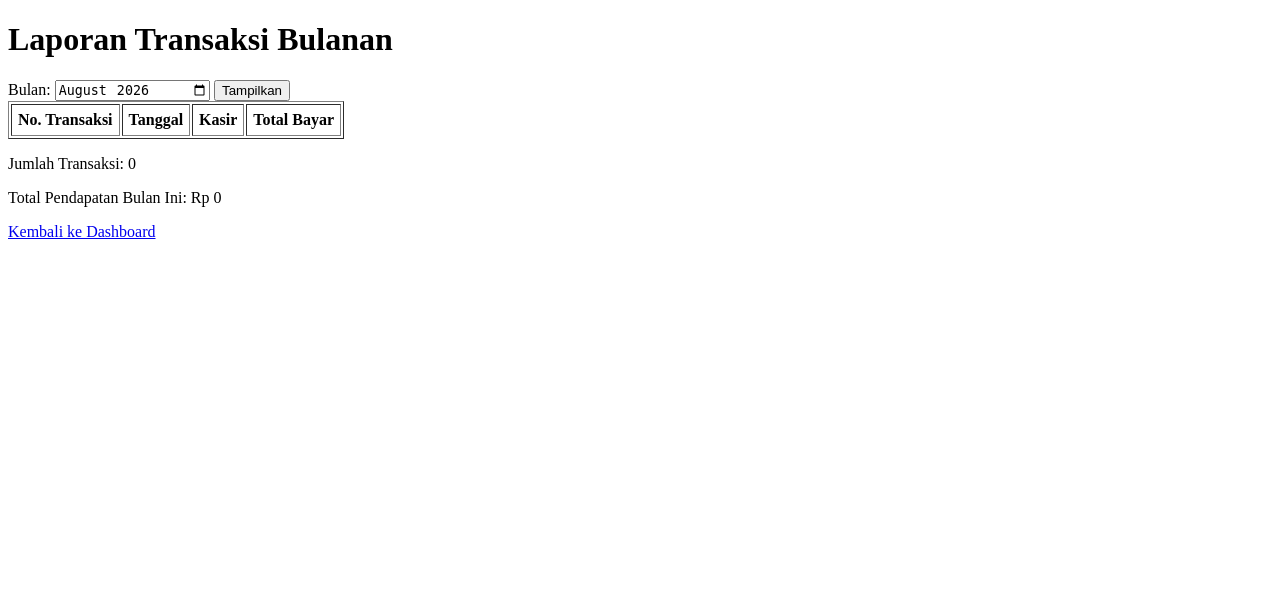
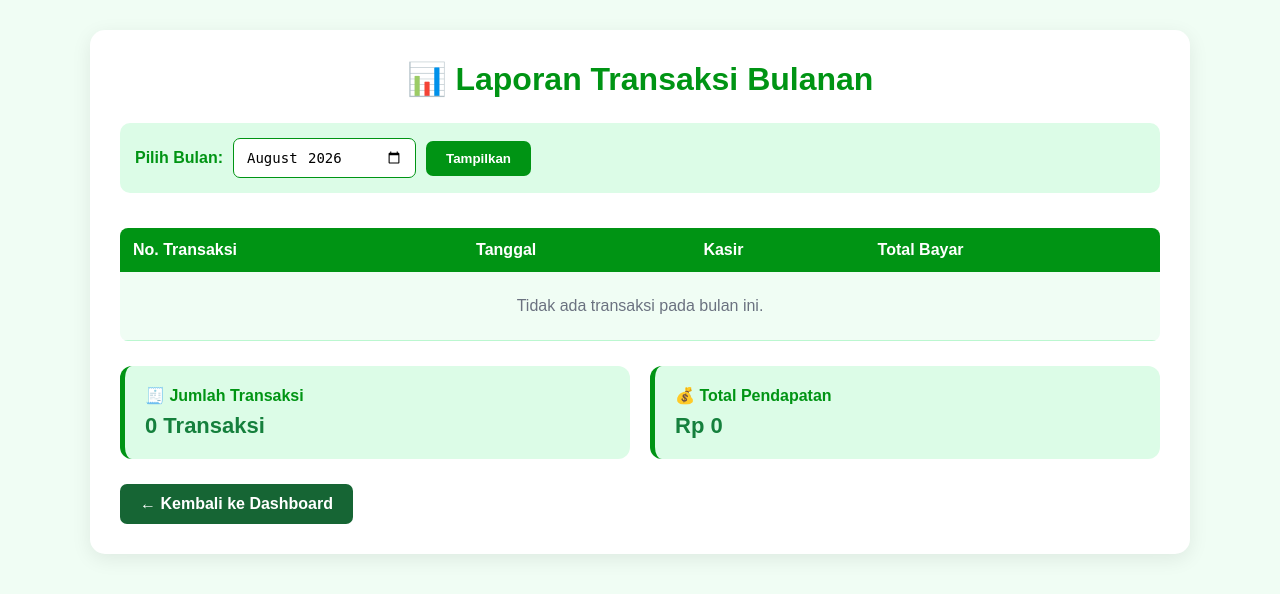
Before and after one commit to zahruaf/warung-abc, a PHP site: page /laporan_bulanan.php in a window 1280 px wide. Shown: the top 594 px of the page. Run offline with PHP 8.4, Linux system fonts and the light colour scheme; the visitor is signed in with stand-in values (Sample User, id 1); tables that the repository leaves empty hold one stand-in row (values such as "Sample post"); lists and menus that the app fills with data are empty.

Commit message:
sudah selesai add css

```diff
--- a/laporan_bulanan.php
+++ b/laporan_bulanan.php
@@ -1,43 +1,329 @@
 <?php
 // laporan_bulanan.php
+
 include 'includes/cek_session.php';
 include 'config/koneksi.php';
+
 $bulan = isset($_GET['bulan']) ? $_GET['bulan'] : date('Y-m');
 $bulan = mysqli_real_escape_string($koneksi, $bulan);
 
-$sql = "SELECT t.no_transaksi, t.tanggal, t.total_bayar, u.nama_lengkap AS nama_kasir";
-$sql .= " FROM tbl_transaksi t JOIN tbl_user u ON t.id_kasir = u.id_user";
-$sql .= " WHERE DATE_FORMAT(t.tanggal, '%Y-%m') = '$bulan' ORDER BY t.tanggal ASC";
+$sql = "SELECT
+            t.no_transaksi,
+            t.tanggal,
+            t.total_bayar,
+            u.nama_lengkap AS nama_kasir
+        FROM tbl_transaksi t
+        JOIN tbl_user u ON t.id_kasir = u.id_user
+        WHERE DATE_FORMAT(t.tanggal, '%Y-%m') = '$bulan'
+        ORDER BY t.tanggal ASC";
+
 $hasil = mysqli_query($koneksi, $sql);
 
 $total_bulanan = 0;
 $jumlah_transaksi = 0;
 ?>
+
 <!DOCTYPE html>
-<html>
-<head><title>Laporan Bulanan - Warung ABC</title></head>
+<html lang="id">
+
+<head>
+    <meta charset="UTF-8">
+    <meta name="viewport" content="width=device-width, initial-scale=1.0">
+
+    <title>Laporan Bulanan - Warung ABC</title>
+
+    <style>
+        * {
+            box-sizing: border-box;
+        }
+
+        body {
+            margin: 0;
+            padding: 30px;
+            font-family: Arial, sans-serif;
+            background: #f0fdf4;
+            color: #009414;
+        }
+
+        .container {
+            max-width: 1100px;
+            margin: auto;
+            background: white;
+            padding: 30px;
+            border-radius: 15px;
+            box-shadow: 0 5px 20px rgba(0, 0, 0, 0.08);
+        }
+
+        h1 {
+            color: #009414;
+            text-align: center;
+            margin-top: 0;
+            margin-bottom: 25px;
+        }
+
+        /* FORM FILTER */
+        .form-filter {
+            display: flex;
+            align-items: center;
+            gap: 10px;
+            margin-bottom: 25px;
+            padding: 15px;
+            background: #dcfce7;
+            border-radius: 10px;
+        }
+
+        .form-filter label {
+            font-weight: bold;
+            color: #009414;
+        }
+
+        input[type="month"] {
+            padding: 10px 12px;
+            border: 1px solid #009414;
+            border-radius: 7px;
+            font-size: 14px;
+            background: white;
+        }
+
+        input[type="submit"] {
+            padding: 10px 20px;
+            background: #009414;
+            color: white;
+            border: none;
+            border-radius: 7px;
+            cursor: pointer;
+            font-weight: bold;
+        }
+
+        input[type="submit"]:hover {
+            background: #009414;
+        }
+
+        /* TABLE */
+        .table-wrapper {
+            overflow-x: auto;
+        }
+
+        table {
+            width: 100%;
+            border-collapse: collapse;
+            margin-top: 10px;
+            overflow: hidden;
+            border-radius: 8px;
+        }
+
+        th {
+            background: #009414;
+            color: white;
+            padding: 13px;
+            text-align: left;
+        }
+
+        td {
+            padding: 12px;
+            border-bottom: 1px solid #bbf7d0;
+        }
+
+        tr:nth-child(even) {
+            background: #f0fdf4;
+        }
+
+        tr:hover {
+            background: #dcfce7;
+        }
+
+        /* RINGKASAN */
+        .ringkasan {
+            display: flex;
+            gap: 20px;
+            margin-top: 25px;
+        }
+
+        .card {
+            flex: 1;
+            padding: 20px;
+            border-radius: 12px;
+            background: #dcfce7;
+            border-left: 5px solid #009414;
+        }
+
+        .card h3 {
+            margin: 0 0 8px;
+            color: #009414;
+            font-size: 16px;
+        }
+
+        .card p {
+            margin: 0;
+            font-size: 22px;
+            font-weight: bold;
+            color: #15803d;
+        }
+
+        /* TOMBOL KEMBALI */
+        .kembali {
+            display: inline-block;
+            margin-top: 25px;
+            padding: 11px 20px;
+            background: #166534;
+            color: white;
+            text-decoration: none;
+            border-radius: 7px;
+            font-weight: bold;
+        }
+
+        .kembali:hover {
+            background: #14532d;
+        }
+
+        /* RESPONSIVE HP */
+        @media (max-width: 600px) {
+
+            body {
+                padding: 15px;
+            }
+
+            .container {
+                padding: 20px;
+            }
+
+            .form-filter {
+                flex-direction: column;
+                align-items: stretch;
+            }
+
+            input[type="month"],
+            input[type="submit"] {
+                width: 100%;
+            }
+
+            .ringkasan {
+                flex-direction: column;
+            }
+
+            h1 {
+                font-size: 24px;
+            }
+        }
+    </style>
+</head>
+
 <body>
-    <h1>Laporan Transaksi Bulanan</h1>
-    <form method="GET">
-        Bulan: <input type="month" name="bulan" value="<?php echo $bulan; ?>">
+
+    <div class="container">
+
+        <h1>📊 Laporan Transaksi Bulanan</h1>
+
+        <!-- FILTER BULAN -->
+        <form method="GET" class="form-filter">
+
+            <label for="bulan">Pilih Bulan:</label>
+
+            <input
+                type="month"
+                id="bulan"
+                name="bulan"
+                value="<?php echo htmlspecialchars($bulan); ?>"
+            >
+
             <input type="submit" value="Tampilkan">
+
         </form>
-    <table border="1" cellpadding="6">
-        <tr><th>No. Transaksi</th><th>Tanggal</th><th>Kasir</th><th>Total Bayar</th></tr>
-        <?php while ($row = mysqli_fetch_assoc($hasil)) {
+
+        <!-- TABEL TRANSAKSI -->
+        <div class="table-wrapper">
+
+            <table>
+
+                <tr>
+                    <th>No. Transaksi</th>
+                    <th>Tanggal</th>
+                    <th>Kasir</th>
+                    <th>Total Bayar</th>
+                </tr>
+
+                <?php
+
+                if (mysqli_num_rows($hasil) > 0) {
+
+                    while ($row = mysqli_fetch_assoc($hasil)) {
+
                         $total_bulanan += $row['total_bayar'];
                         $jumlah_transaksi++;
+
                 ?>
+
                 <tr>
-            <td><?php echo $row['no_transaksi']; ?></td>
-            <td><?php echo $row['tanggal']; ?></td>
-            <td><?php echo $row['nama_kasir']; ?></td>
-            <td><?php echo number_format($row['total_bayar'], 0, ',', '.'); ?></td>
+
+                    <td>
+                        <?php echo htmlspecialchars($row['no_transaksi']); ?>
+                    </td>
+
+                    <td>
+                        <?php echo htmlspecialchars($row['tanggal']); ?>
+                    </td>
+
+                    <td>
+                        <?php echo htmlspecialchars($row['nama_kasir']); ?>
+                    </td>
+
+                    <td>
+                        Rp <?php echo number_format($row['total_bayar'], 0, ',', '.'); ?>
+                    </td>
+
                 </tr>
+
+                <?php
+                    }
+
+                } else {
+                ?>
+
+                <tr>
+                    <td colspan="4" style="text-align:center; padding:25px; color:#6b7280;">
+                        Tidak ada transaksi pada bulan ini.
+                    </td>
+                </tr>
+
                 <?php } ?>
+
             </table>
-    <p>Jumlah Transaksi: <?php echo $jumlah_transaksi; ?></p>
-    <p>Total Pendapatan Bulan Ini: Rp <?php echo number_format($total_bulanan, 0, ',', '.'); ?></p>
-    <p><a href="dashboard.php">Kembali ke Dashboard</a></p>
+
+        </div>
+
+        <!-- RINGKASAN -->
+        <div class="ringkasan">
+
+            <div class="card">
+
+                <h3>🧾 Jumlah Transaksi</h3>
+
+                <p>
+                    <?php echo $jumlah_transaksi; ?> Transaksi
+                </p>
+
+            </div>
+
+
+            <div class="card">
+
+                <h3>💰 Total Pendapatan</h3>
+
+                <p>
+                    Rp <?php echo number_format($total_bulanan, 0, ',', '.'); ?>
+                </p>
+
+            </div>
+
+        </div>
+
+        <!-- KEMBALI -->
+        <a href="dashboard.php" class="kembali">
+            ← Kembali ke Dashboard
+        </a>
+
+    </div>
+
 </body>
+
 </html>
```
Also changed, not shown: tambah_barang.php (+6 -6 lines). Lines whose indentation alone changed are shown as unchanged.
